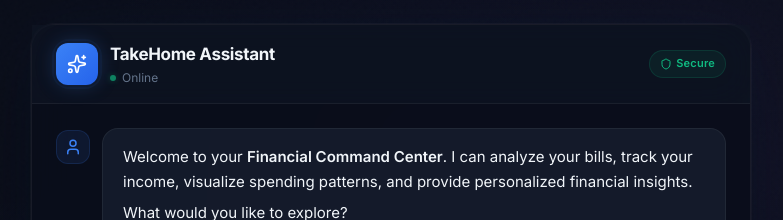
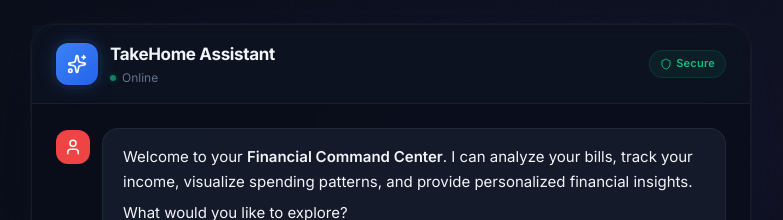
Before and after one commit to gmajumder-design/chatbotUI, a React (Vite) app: page / in a window 1280 px wide. Shown: the top 220 px of the page, without its empty margins (249-1032 px from the left). Built offline with nearby package versions, Linux system fonts and the light colour scheme.

Commit message:
Update avatar color to solid red

```diff
--- a/src/App.css
+++ b/src/App.css
@@ -231,9 +231,9 @@
 }
 
 .bot-av {
-  background: rgba(59, 130, 246, 0.1);
-  border: 1px solid rgba(59, 130, 246, 0.15);
-  color: var(--accent-blue);
+  background: #ef4444; /* solid red */
+  border: none;
+  color: #ffffff;
 }
 
 .user-av {
--- a/src/App.jsx
+++ b/src/App.jsx
@@ -210,7 +210,7 @@ function App() {
                 {/* Avatar */}
                 {msg.sender === 'bot' && (
                   <div className="msg-avatar bot-av">
-                    <User size={18} color="#3b82f6" />
+                    <User size={18} />
                   </div>
                 )}
 
```
